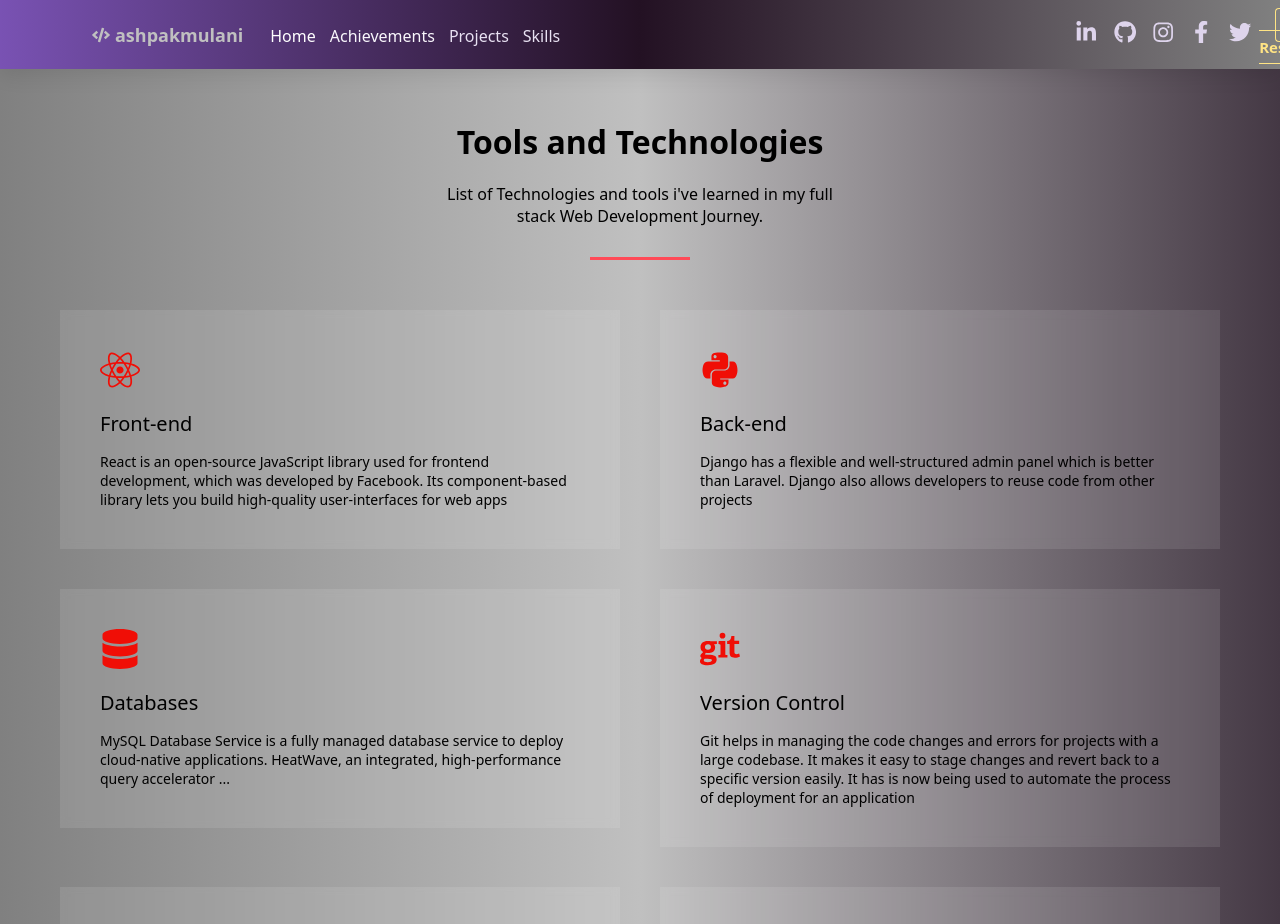
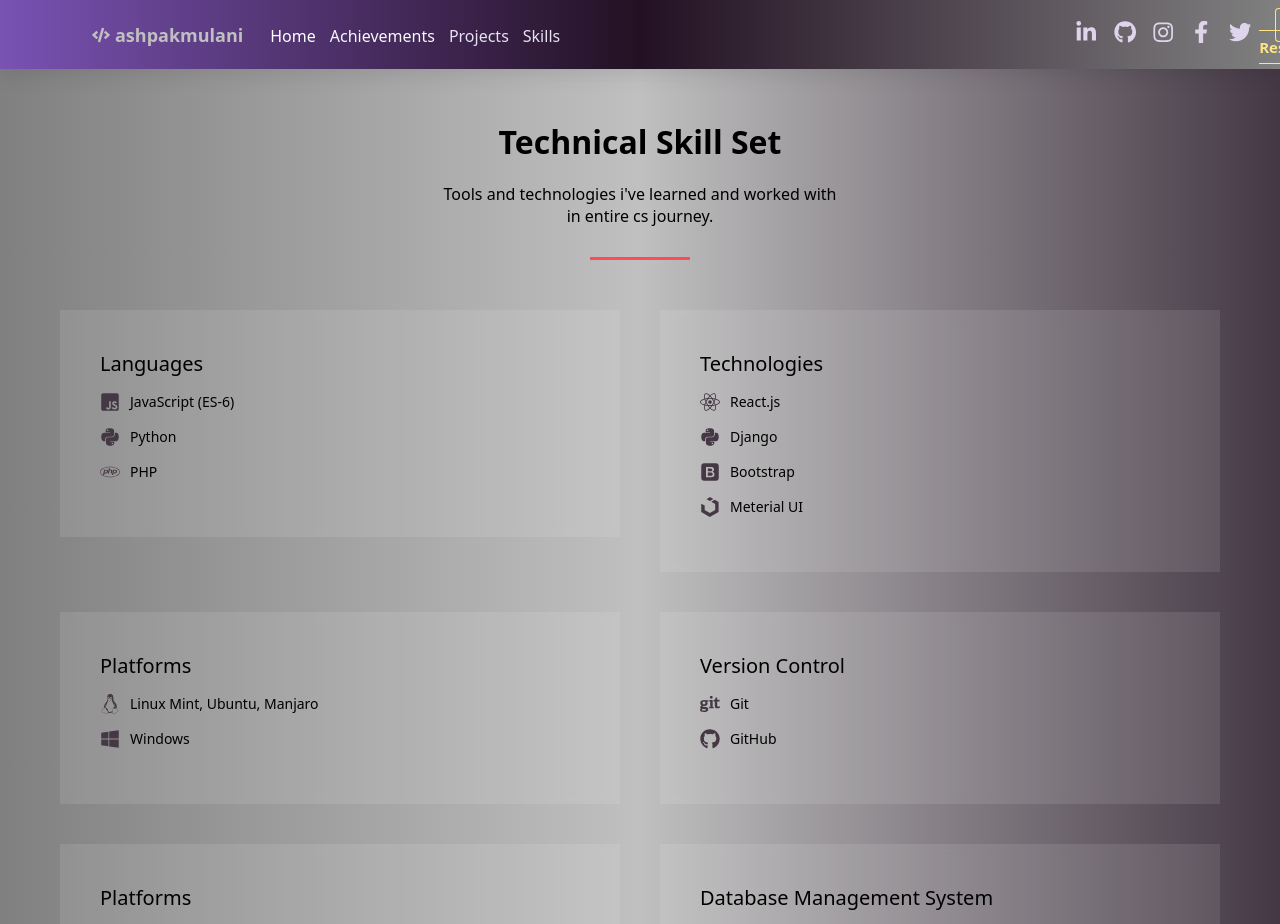
Before and after one commit to ashpakmulanii/portfolio, a React (Create React App) app: page /services in a window 1280 px wide. Shown: the top 924 px of the page. Built offline with nearby package versions, Linux system fonts and the light colour scheme; a web font is replaced by a local one.

Commit message:
added new skillset html template

```diff
--- a/src/App.css
+++ b/src/App.css
@@ -91,10 +91,14 @@
   backdrop-filter: blur(5px);
   background: rgba(255, 255, 255, 0.1);
 }
+.service__box-content{
+  display:flex;
+  flex-direction:row;
+}
 
 .commonIcons {
-  font-size: 40px;
-  color: #f00e06;
+  font-size: 20px;
+  color: #443844;
   margin-bottom: 15px;
 }
 
@@ -106,6 +110,7 @@
 
 .services__box-p {
   font-size: 14px;
+  padding-left:10px;
 }
 
 @media (max-width: 765px) {
--- a/src/App.js
+++ b/src/App.js
@@ -10,7 +10,7 @@
 import Services from "./components/Services";
 import { About } from "./components/About";
 import Navbar from "./components/Navbar";
-import Skills from "./components/Skills";
+import { SkillSet } from "./components/SkillSet";
 
 
 function App() {
@@ -29,7 +29,7 @@
           } />
           <Route exact path="/publications" element={<Publications />}></Route>
           <Route exact path="/projects" element={<Projects />}></Route>
-          <Route exact path="/services" element={<Skills />}></Route>
+          <Route exact path="/services" element={<SkillSet />}></Route>
           <Route exact path="/myservices" element={<Services />}></Route>
         </Routes>
         <Footer />
--- /dev/null
+++ b/src/components/SkillSet.jsx
@@ -0,0 +1,123 @@
+import React from 'react'
+import { FaBootstrap, FaFish, FaGit, FaGithub, FaJsSquare, FaLinux, FaPhp, FaPython, FaReact, FaUikit, FaWindows } from 'react-icons/fa'
+
+export const SkillSet = () => {
+    return (
+        <div className="services">
+            <div className="container">
+                <div className="services__header">
+                    <div className="common">
+                        <h1 className="mainHeader">Technical Skill Set</h1>
+                        <p className="mainContent">Tools and technologies i've learned and worked with in entire cs journey.</p>
+                        <div className="commonBorder"></div>
+                    </div>
+
+                    <div className="row bgMain">
+                        <div className="col-4 bgMain">
+                            <div className="services__box">
+                                <div className="services__box-header">Languages</div>
+
+                                <div className="service__box-content">
+                                    <FaJsSquare className="commonIcons" />
+                                    <div className="services__box-p"> JavaScript (ES-6)</div>
+                                </div>
+                                <div className="service__box-content">
+                                    <FaPython className="commonIcons" />
+                                    <div className="services__box-p"> Python</div>
+                                </div>
+                                <div className="service__box-content">
+                                    <FaPhp className="commonIcons" />
+                                    <div className="services__box-p"> PHP</div>
+                                </div>
+                            </div>
+                        </div>
+
+                        <div className="col-4 bgMain">
+                            <div className="services__box">
+                                <div className="services__box-header">Technologies</div>
+
+                                <div className="service__box-content">
+                                    <FaReact className="commonIcons" />
+                                    <div className="services__box-p"> React.js</div>
+                                </div>
+                                <div className="service__box-content">
+                                    <FaPython className="commonIcons" />
+                                    <div className="services__box-p"> Django</div>
+                                </div>
+                                <div className="service__box-content">
+                                    <FaBootstrap className="commonIcons" />
+                                    <div className="services__box-p"> Bootstrap</div>
+                                </div>
+                                <div className="service__box-content">
+                                    <FaUikit className="commonIcons" />
+                                    <div className="services__box-p"> Meterial UI</div>
+                                </div>
+
+                            </div>
+                        </div>
+
+                        <div className="col-4 bgMain">
+                            <div className="services__box">
+                                <div className="services__box-header">Platforms</div>
+
+                                <div className="service__box-content">
+                                    <FaLinux className="commonIcons" />
+                                    <div className="services__box-p"> Linux Mint, Ubuntu, Manjaro</div>
+                                </div>
+                                <div className="service__box-content">
+                                    <FaWindows className="commonIcons" />
+                                    <div className="services__box-p"> Windows </div>
+                                </div>
+
+                            </div>
+                        </div>
+
+                        <div className="col-4 bgMain">
+                            <div className="services__box">
+                                <div className="services__box-header">Version Control</div>
+
+                                <div className="service__box-content">
+                                    <FaGit className="commonIcons" />
+                                    <div className="services__box-p"> Git</div>
+                                </div>
+                                <div className="service__box-content">
+                                    <FaGithub className="commonIcons" />
+                                    <div className="services__box-p"> GitHub</div>
+                                </div>
+
+                            </div>
+                        </div>
+                        <div className="col-4 bgMain">
+                            <div className="services__box">
+                                <div className="services__box-header">Platforms</div>
+
+                                <div className="service__box-content">
+                                    <FaLinux className="commonIcons" />
+                                    <div className="services__box-p"> Linux Mint, Ubuntu, Manjaro</div>
+                                </div>
+                                <div className="service__box-content">
+                                    <FaWindows className="commonIcons" />
+                                    <div className="services__box-p"> Windows </div>
+                                </div>
+
+                            </div>
+                        </div>
+                        <div className="col-4 bgMain">
+                            <div className="services__box">
+                                <div className="services__box-header">Database Management System</div>
+
+                                <div className="service__box-content">
+                                    <FaFish className="commonIcons" />
+                                    <div className="services__box-p"> MySQL</div>
+                                </div>
+
+
+                            </div>
+                        </div>
+
+                    </div>
+                </div>
+            </div>
+        </div>
+    )
+}
--- a/src/components/about__style.css
+++ b/src/components/about__style.css
@@ -7,10 +7,8 @@
   text-decoration: none;
 }
 .cv__box{
-  justify-content: center;
-  align-items: center;
-  text-align: center;
-  padding-top:15px;
+  visibility: hidden;
+
 }
 
 .cv__btn{
@@ -19,7 +17,6 @@
   color:#FFE484;
   font-size:15px;
   vertical-align: middle;
-  margin: 30px;
   padding: 6px 12px;
   font-weight: 600;
   box-shadow: 0 0 20px #FFE484(0, 0, 0, 0.5);
@@ -155,6 +152,10 @@
     background-image: linear-gradient(to right,darkgray,#231123);
     height:100%;
   }
+  .cv__box{
+visibility: visible;
+    padding-top:15px;
+  }
   footer .content .media-icons{
 
     text-align: center;
```
